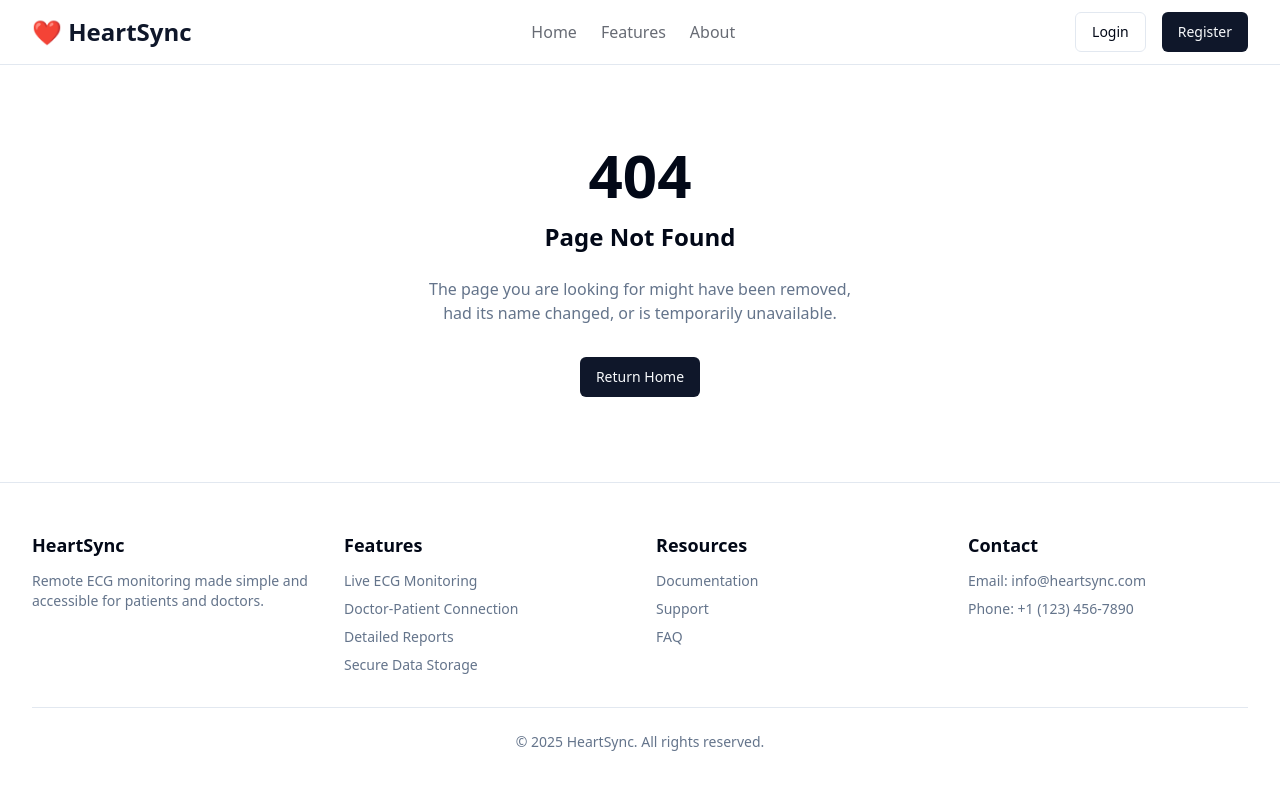
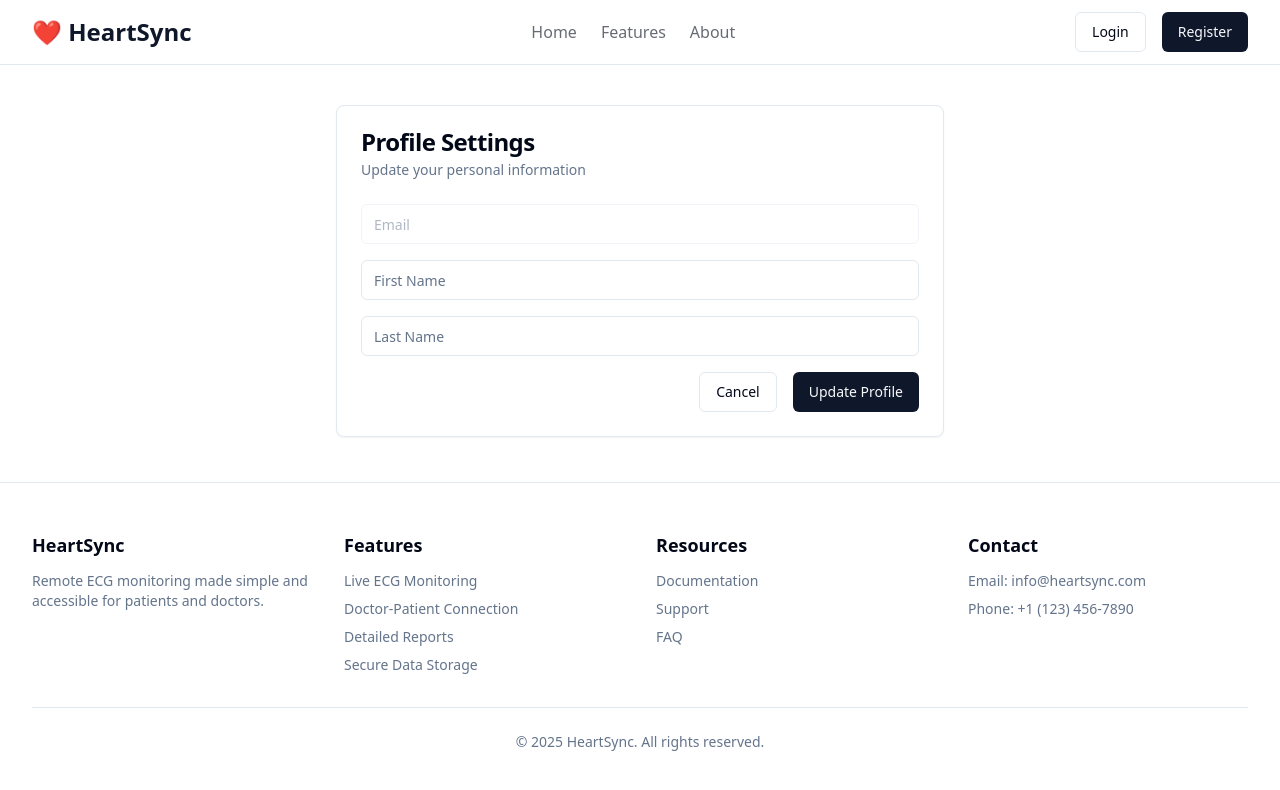
Before and after one commit to shubhamjaiswal69/heartsync-ecg-monitoring-system-, a React (Vite) app: page /doctor/profile in a window 1280 px wide. Shown: the top 790 px of the page. Built offline with nearby package versions, Linux system fonts and the light colour scheme.

Commit message:
Add profile button and page
Implement profile button and page for patient and doctor to update information.

```diff
--- a/src/App.tsx
+++ b/src/App.tsx
@@ -19,6 +19,7 @@ import DoctorECGViewer from "./pages/doctor/ECGViewer";
 import DoctorReports from "./pages/doctor/Reports";
 import Features from "./pages/Features";
 import About from "./pages/About";
+import ProfilePage from "./pages/profile/ProfilePage";
 
 const queryClient = new QueryClient();
 
@@ -53,6 +54,10 @@ const App = () => (
 
             {/* Catch-all Route */}
             <Route path="*" element={<NotFound />} />
+
+            {/* Profile Routes */}
+            <Route path="/patient/profile" element={<ProfilePage />} />
+            <Route path="/doctor/profile" element={<ProfilePage />} />
           </Routes>
         </AuthProvider>
       </BrowserRouter>
--- a/src/components/layout/Navbar.tsx
+++ b/src/components/layout/Navbar.tsx
@@ -8,10 +8,12 @@ import {
   SheetTrigger,
 } from "@/components/ui/sheet";
 import { Menu, X } from "lucide-react";
+import { ProfileDropdown } from "./ProfileDropdown";
+import { useAuth } from "@/context/AuthContext";
 
 const Navbar = () => {
   const [isOpen, setIsOpen] = useState(false);
-
+  const { user } = useAuth();
   const closeSheet = () => setIsOpen(false);
 
   return (
@@ -29,12 +31,18 @@ const Navbar = () => {
         </div>
 
         <div className="hidden md:flex items-center space-x-4">
+          {user ? (
+            <ProfileDropdown />
+          ) : (
+            <>
               <Button variant="outline" asChild>
                 <Link to="/login">Login</Link>
               </Button>
               <Button asChild>
                 <Link to="/register">Register</Link>
               </Button>
+            </>
+          )}
         </div>
 
         {/* Mobile Navigation */}
@@ -65,12 +73,24 @@ const Navbar = () => {
                 </Link>
               </nav>
               <div className="flex flex-col gap-4 mt-auto border-t py-6">
+                {user ? (
+                  <Link
+                    to={`/profile`}
+                    className="text-foreground px-4 py-2 rounded-md hover:bg-muted"
+                    onClick={closeSheet}
+                  >
+                    Profile Settings
+                  </Link>
+                ) : (
+                  <>
                     <Button variant="outline" asChild className="w-full" onClick={closeSheet}>
                       <Link to="/login">Login</Link>
                     </Button>
                     <Button asChild className="w-full" onClick={closeSheet}>
                       <Link to="/register">Register</Link>
                     </Button>
+                  </>
+                )}
               </div>
             </div>
           </SheetContent>
@@ -78,6 +98,6 @@ const Navbar = () => {
       </div>
     </nav>
   );
-};
+}
 
 export default Navbar;
--- /dev/null
+++ b/src/components/layout/ProfileDropdown.tsx
@@ -0,0 +1,54 @@
+
+import { Link } from "react-router-dom";
+import { useAuth } from "@/context/AuthContext";
+import {
+  DropdownMenu,
+  DropdownMenuContent,
+  DropdownMenuItem,
+  DropdownMenuSeparator,
+  DropdownMenuTrigger,
+} from "@/components/ui/dropdown-menu";
+import { Avatar, AvatarFallback } from "@/components/ui/avatar";
+import { UserRound } from "lucide-react";
+
+export function ProfileDropdown() {
+  const { profile, signOut } = useAuth();
+
+  const initials = profile?.first_name && profile?.last_name
+    ? `${profile.first_name[0]}${profile.last_name[0]}`
+    : profile?.email?.[0]?.toUpperCase() || '?';
+
+  return (
+    <DropdownMenu>
+      <DropdownMenuTrigger className="outline-none">
+        <Avatar className="h-8 w-8 border border-border">
+          <AvatarFallback className="bg-primary/10">
+            {initials}
+          </AvatarFallback>
+        </Avatar>
+      </DropdownMenuTrigger>
+      <DropdownMenuContent align="end" className="w-56">
+        <div className="flex items-center justify-start gap-2 p-2">
+          <div className="flex flex-col space-y-1">
+            <p className="text-sm font-medium leading-none">{profile?.first_name} {profile?.last_name}</p>
+            <p className="text-xs leading-none text-muted-foreground">{profile?.email}</p>
+          </div>
+        </div>
+        <DropdownMenuSeparator />
+        <DropdownMenuItem asChild>
+          <Link to={`/${profile?.role}/profile`}>
+            <UserRound className="mr-2 h-4 w-4" />
+            Profile Settings
+          </Link>
+        </DropdownMenuItem>
+        <DropdownMenuSeparator />
+        <DropdownMenuItem
+          className="text-red-600 focus:text-red-600"
+          onClick={() => signOut()}
+        >
+          Logout
+        </DropdownMenuItem>
+      </DropdownMenuContent>
+    </DropdownMenu>
+  );
+}
--- /dev/null
+++ b/src/pages/profile/ProfilePage.tsx
@@ -0,0 +1,111 @@
+
+import { useState } from "react";
+import { useNavigate } from "react-router-dom";
+import { useAuth } from "@/context/AuthContext";
+import { Button } from "@/components/ui/button";
+import { Input } from "@/components/ui/input";
+import { Card, CardContent, CardDescription, CardHeader, CardTitle } from "@/components/ui/card";
+import { useToast } from "@/components/ui/use-toast";
+import { supabase } from "@/integrations/supabase/client";
+import Layout from "@/components/layout/Layout";
+
+export default function ProfilePage() {
+  const { profile, user } = useAuth();
+  const [firstName, setFirstName] = useState(profile?.first_name || "");
+  const [lastName, setLastName] = useState(profile?.last_name || "");
+  const [loading, setLoading] = useState(false);
+  const { toast } = useToast();
+  const navigate = useNavigate();
+
+  const handleUpdateProfile = async (e: React.FormEvent) => {
+    e.preventDefault();
+    setLoading(true);
+
+    try {
+      const { error } = await supabase
+        .from('profiles')
+        .update({
+          first_name: firstName,
+          last_name: lastName,
+          updated_at: new Date().toISOString(),
+        })
+        .eq('id', user?.id);
+
+      if (error) throw error;
+
+      toast({
+        title: "Profile updated",
+        description: "Your profile has been updated successfully.",
+      });
+
+      // Redirect back to dashboard
+      navigate(`/${profile?.role}/dashboard`);
+    } catch (error: any) {
+      toast({
+        variant: "destructive",
+        title: "Error updating profile",
+        description: error.message,
+      });
+    } finally {
+      setLoading(false);
+    }
+  };
+
+  return (
+    <Layout>
+      <div className="container max-w-2xl py-10">
+        <Card>
+          <CardHeader>
+            <CardTitle>Profile Settings</CardTitle>
+            <CardDescription>
+              Update your personal information
+            </CardDescription>
+          </CardHeader>
+          <CardContent>
+            <form onSubmit={handleUpdateProfile} className="space-y-4">
+              <div className="space-y-2">
+                <Input
+                  id="email"
+                  value={profile?.email}
+                  disabled
+                  placeholder="Email"
+                />
+              </div>
+              <div className="space-y-2">
+                <Input
+                  id="firstName"
+                  value={firstName}
+                  onChange={(e) => setFirstName(e.target.value)}
+                  placeholder="First Name"
+                  disabled={loading}
+                />
+              </div>
+              <div className="space-y-2">
+                <Input
+                  id="lastName"
+                  value={lastName}
+                  onChange={(e) => setLastName(e.target.value)}
+                  placeholder="Last Name"
+                  disabled={loading}
+                />
+              </div>
+              <div className="flex justify-end space-x-4">
+                <Button
+                  type="button"
+                  variant="outline"
+                  onClick={() => navigate(`/${profile?.role}/dashboard`)}
+                  disabled={loading}
+                >
+                  Cancel
+                </Button>
+                <Button type="submit" disabled={loading}>
+                  {loading ? "Updating..." : "Update Profile"}
+                </Button>
+              </div>
+            </form>
+          </CardContent>
+        </Card>
+      </div>
+    </Layout>
+  );
+}
```
Lines whose indentation alone changed are shown as unchanged.
